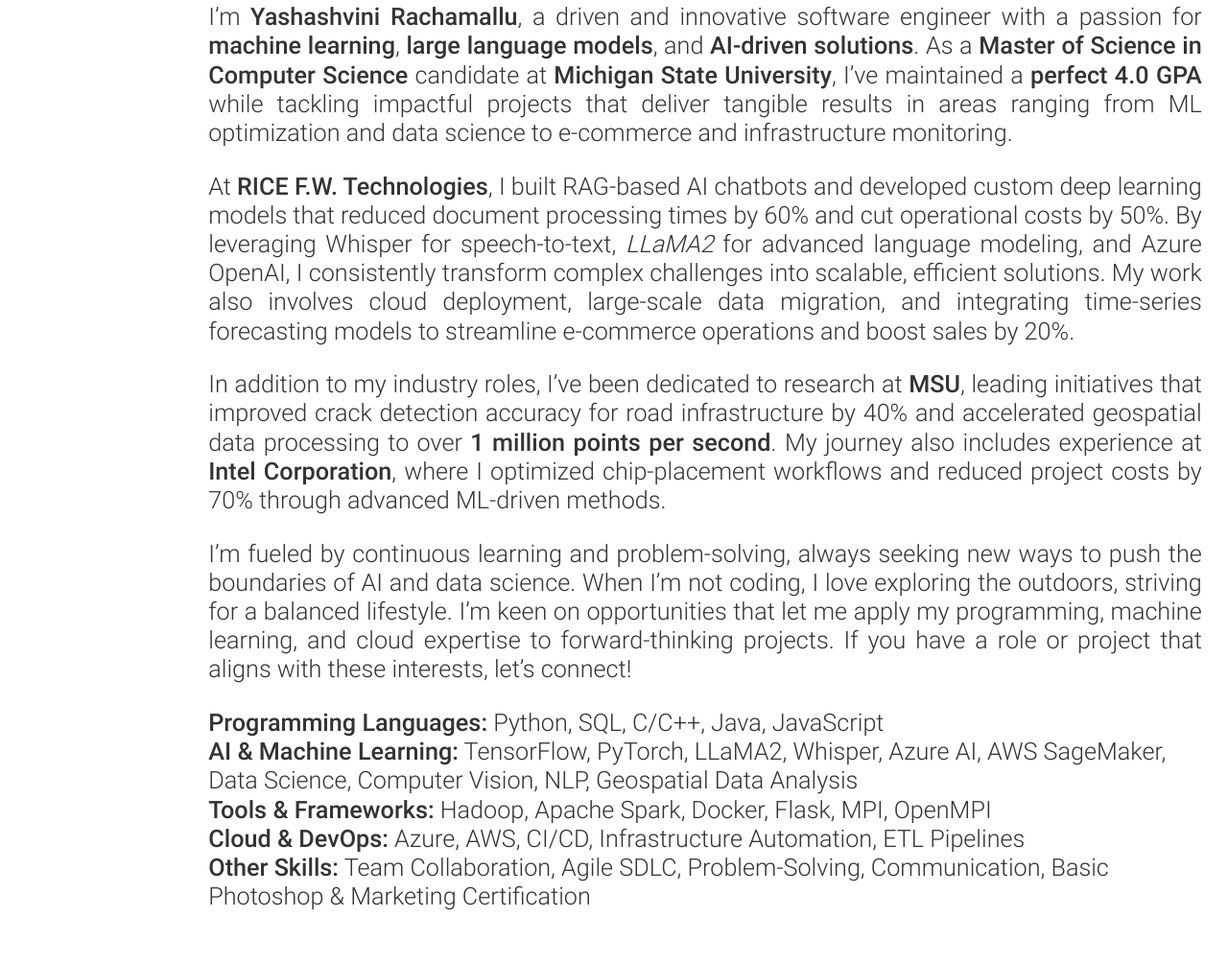
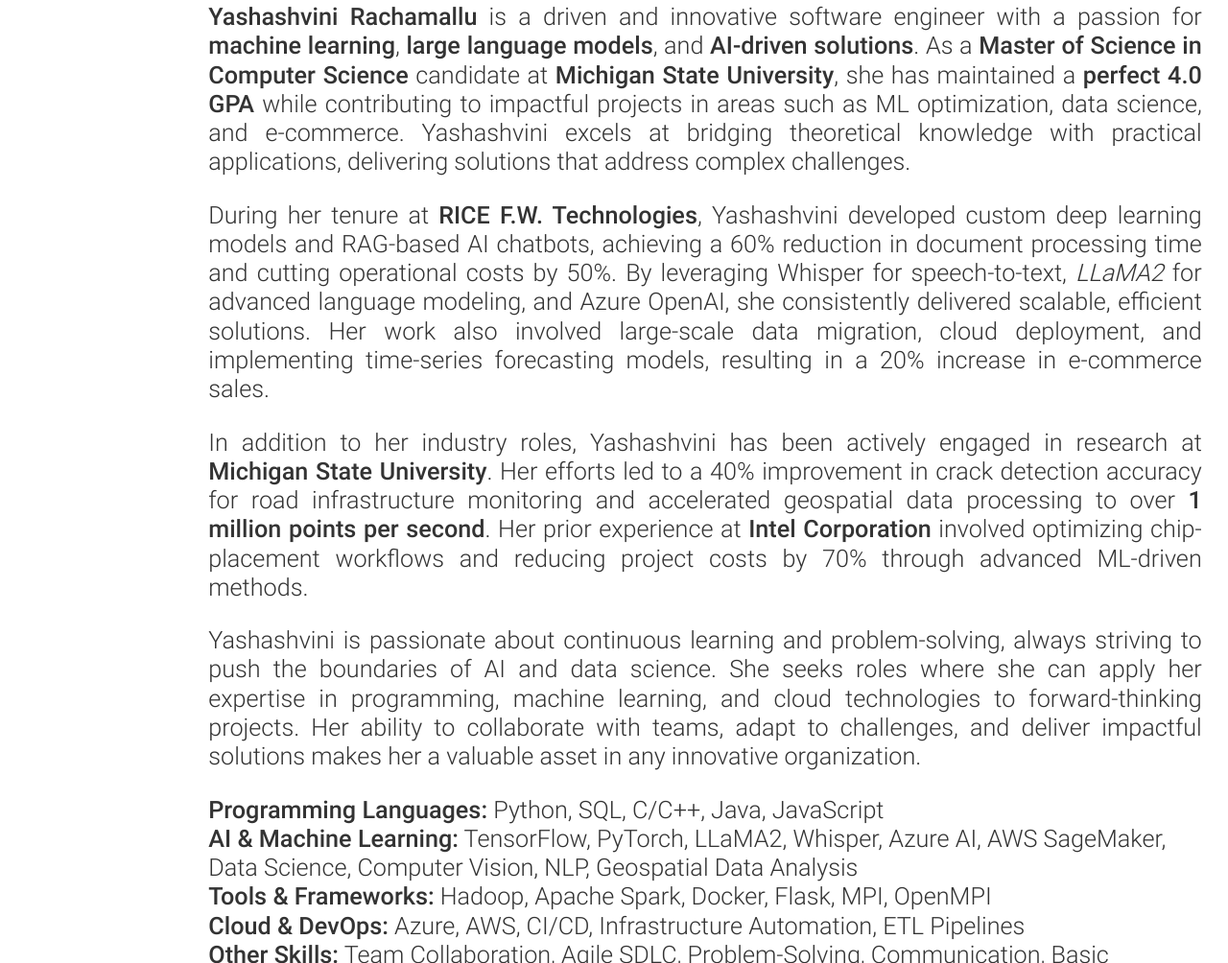
Before and after one commit to yashu-dot/yashu-dot.github.io, a plain HTML site: page index.html in a window 1280 px wide. Shown: the part 965-1969 px from the top of the page at 96% size. Drawn offline with nearby package versions, Linux system fonts and the light colour scheme.

Commit message:
Updated about me

```diff
--- a/index.html
+++ b/index.html
@@ -207,47 +207,45 @@
       </div>
     </section>
 
-    <!-- Second Section: About -->
+     <!-- Second Section: About -->
     <section id="about" class="section scrollspy">
       <h3 class="page-title white-text teal"><b>About</b></h3>
       <div class="container flow-text">
 
         <!-- Introduction Paragraph -->
         <p style="text-align: justify; line-height: 1.2;">
-          I’m <strong>Yashashvini Rachamallu</strong>, a driven and innovative software engineer with a passion
-          for <strong>machine learning</strong>, <strong>large language models</strong>, and <strong>AI-driven solutions</strong>.
-          As a <strong>Master of Science in Computer Science</strong> candidate at <strong>Michigan State University</strong>,
-          I’ve maintained a <strong>perfect 4.0 GPA</strong> while tackling impactful projects that deliver
-          tangible results in areas ranging from ML optimization and data science
-          to e-commerce and infrastructure monitoring.
+          <strong>Yashashvini Rachamallu</strong> is a driven and innovative software engineer with a passion for
+          <strong>machine learning</strong>, <strong>large language models</strong>, and <strong>AI-driven solutions</strong>.
+          As a <strong>Master of Science in Computer Science</strong> candidate at
+          <strong>Michigan State University</strong>, she has maintained a <strong>perfect 4.0 GPA</strong> while contributing
+          to impactful projects in areas such as ML optimization, data science, and e-commerce. Yashashvini excels at bridging
+          theoretical knowledge with practical applications, delivering solutions that address complex challenges.
         </p>
 
         <!-- Industry Achievements Paragraph -->
         <p style="text-align: justify; line-height: 1.2;">
-          At <strong>RICE F.W. Technologies</strong>, I built RAG-based AI chatbots and developed custom
-          deep learning models that reduced document processing times by 60% and cut operational costs by 50%.
-          By leveraging Whisper for speech-to-text, <em>LLaMA2</em> for advanced language modeling, and Azure OpenAI,
-          I consistently transform complex challenges into scalable, efficient solutions. My work also involves
-          cloud deployment, large-scale data migration, and integrating time-series forecasting models to
-          streamline e-commerce operations and boost sales by 20%.
+          During her tenure at <strong>RICE F.W. Technologies</strong>, Yashashvini developed custom deep learning models
+          and RAG-based AI chatbots, achieving a 60% reduction in document processing time and cutting operational costs by 50%.
+          By leveraging Whisper for speech-to-text, <em>LLaMA2</em> for advanced language modeling, and Azure OpenAI, she
+          consistently delivered scalable, efficient solutions. Her work also involved large-scale data migration,
+          cloud deployment, and implementing time-series forecasting models, resulting in a 20% increase in e-commerce sales.
         </p>
 
         <!-- Research & Additional Roles Paragraph -->
         <p style="text-align: justify; line-height: 1.2;">
-          In addition to my industry roles, I’ve been dedicated to research at <strong>MSU</strong>, leading initiatives
-          that improved crack detection accuracy for road infrastructure by 40% and accelerated geospatial data
-          processing to over <strong>1 million points per second</strong>. My journey also includes experience at
-          <strong>Intel Corporation</strong>, where I optimized chip-placement workflows and reduced project costs
-          by 70% through advanced ML-driven methods.
+          In addition to her industry roles, Yashashvini has been actively engaged in research at
+          <strong>Michigan State University</strong>. Her efforts led to a 40% improvement in crack detection accuracy
+          for road infrastructure monitoring and accelerated geospatial data processing to over
+          <strong>1 million points per second</strong>. Her prior experience at <strong>Intel Corporation</strong>
+          involved optimizing chip-placement workflows and reducing project costs by 70% through advanced ML-driven methods.
         </p>
 
         <!-- Personal & Future Aspirations Paragraph -->
         <p style="text-align: justify; line-height: 1.2;">
-          I’m fueled by continuous learning and problem-solving, always seeking new ways to push the boundaries
-          of AI and data science. When I’m not coding, I love exploring the outdoors, striving for a balanced
-          lifestyle. I’m keen on opportunities that let me apply my programming, machine learning, and cloud
-          expertise to forward-thinking projects. If you have a role or project that aligns with these interests,
-          let’s connect!
+          Yashashvini is passionate about continuous learning and problem-solving, always striving to push the boundaries
+          of AI and data science. She seeks roles where she can apply her expertise in programming, machine learning,
+          and cloud technologies to forward-thinking projects. Her ability to collaborate with teams, adapt to challenges,
+          and deliver impactful solutions makes her a valuable asset in any innovative organization.
         </p>
 
         <!-- Skills & Technologies -->
```
